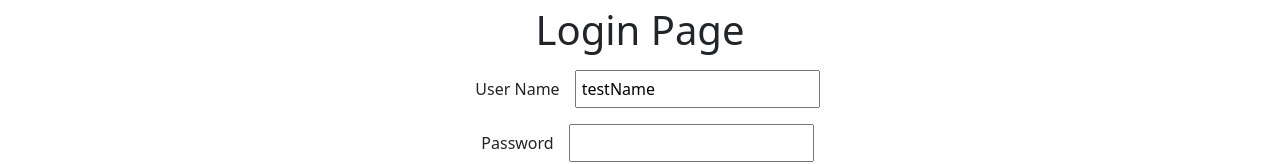
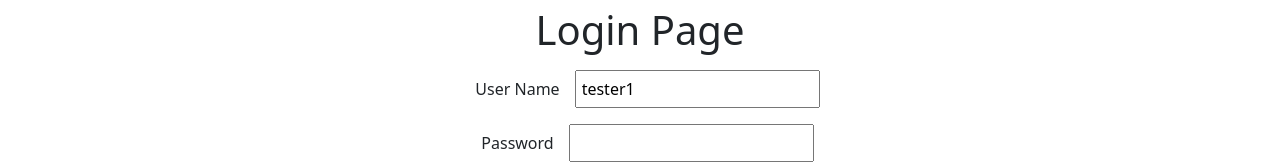
Before and after one commit to SooowanLee/spring-react-todo, a React (Create React App) app: page / in a window 1280 px wide. Shown: the part 137-301 px from the top of the page. Built offline with nearby package versions, Linux system fonts and the light colour scheme.

Commit message:
add 리액트 연습

```diff
--- a/src/component/todo/HeaderComponent.jsx
+++ b/src/component/todo/HeaderComponent.jsx
@@ -21,7 +21,7 @@ function HeaderComponent() {
               <ul className="navbar-nav">
                 <li className="nav-item fs-5">
                   {isAuthenticated && (
-                    <Link className="nav-link" to="/welcome/test">
+                    <Link className="nav-link" to="/welcome/tester1">
                       Home
                     </Link>
                   )}
--- a/src/component/todo/LoginComponent.jsx
+++ b/src/component/todo/LoginComponent.jsx
@@ -3,7 +3,7 @@ import { useNavigate } from "react-router-dom";
 import { useAuth } from "./security/AuthContext";
 
 function LoginComponent() {
-  const [username, setUsername] = useState("testName");
+  const [username, setUsername] = useState("tester1");
   const [password, setPassword] = useState();
   const [showErrorMessage, setShowErrorMessage] = useState(false);
   const navigate = useNavigate();
```
